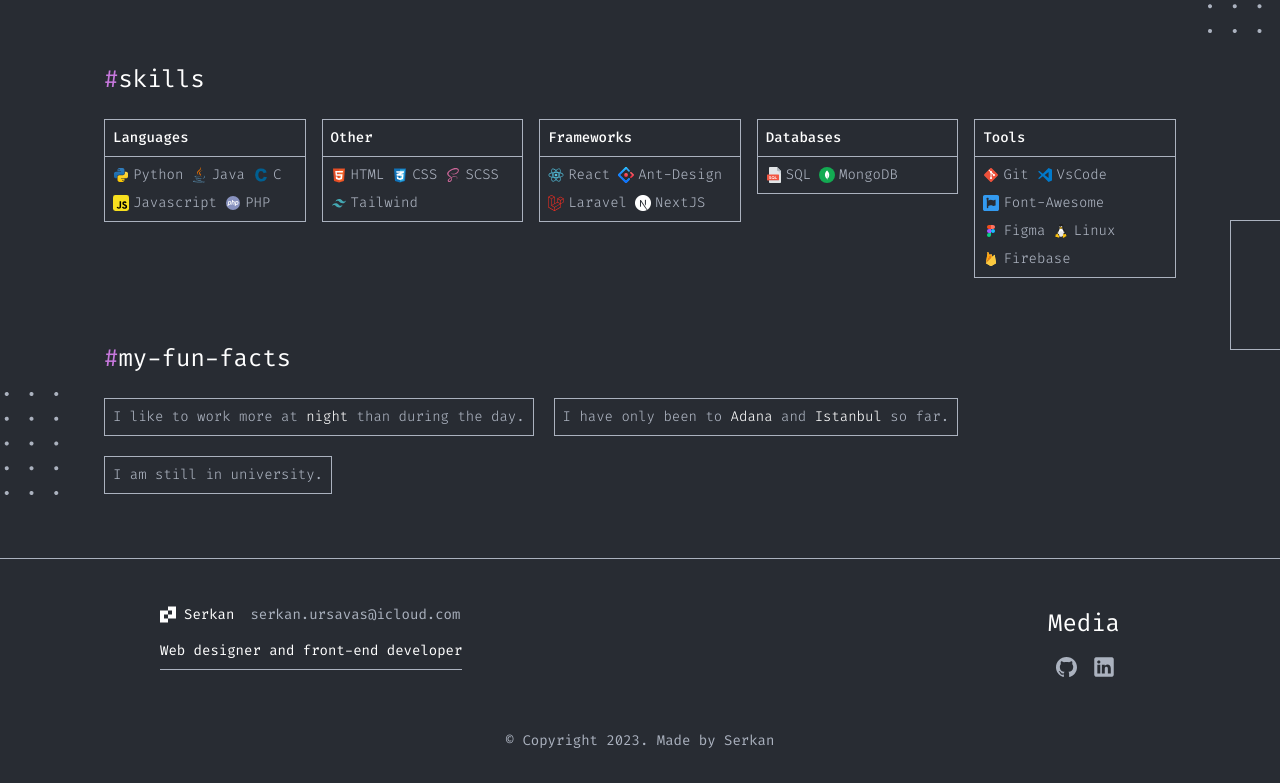
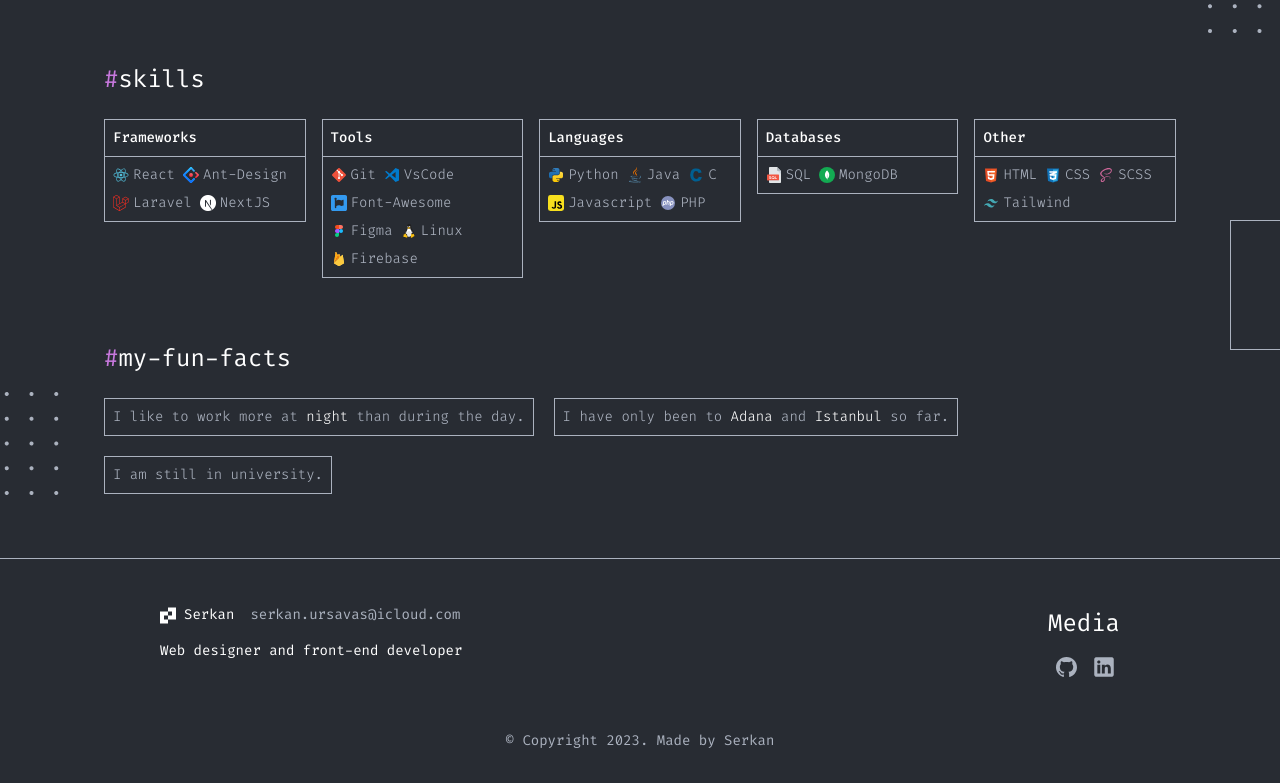
Before and after one commit to serkanursavas/portfolio, a React (Vite) app: page /about in a window 1280 px wide. Shown: the part 730-1513 px from the top of the page. Built offline with nearby package versions, Linux system fonts and the light colour scheme; what js-confetti would draw is missing.

Commit message:
fix - styles for skills

```diff
--- a/src/components/Footer.jsx
+++ b/src/components/Footer.jsx
@@ -9,7 +9,7 @@
       <div className="border-t-[1px] border-grey w-full z-20 relative bg-background text-sm">
         <div className="px-6 sm:px-40 py-8 text-white">
           <div className="flex flex-col md:flex-row justify-between items-center">
-            <div className="border-b border-grey pb-2">
+            <div className="border-b border-grey sm:border-b-0 pb-2">
               <div className="flex space-x-4">
                 <div className="flex space-x-2 items-center">
                   <img
--- a/src/pages/Home.jsx
+++ b/src/pages/Home.jsx
@@ -50,7 +50,7 @@
     <AnimatedPage>
       <main className="w-full">
         <div className="sm:grid sm:grid-cols-2 sm:gap-4 sm:mt-8 sm:items-center lg:gap-24">
-          <div className="mt-8 text-white text-xl sm:text-[36px] space-y-6 font-medium">
+          <div className="mt-8 text-white text-xl sm:text-[36px] space-y-6 font-medium sm:leading-[48px]">
             Serkan is a <span className="text-primary">web designer</span> and
             <span className="text-primary"> front-end developer</span>
             <p className=" text-grey text-sm sm:text-base font-normal">
--- a/src/store/about.js
+++ b/src/store/about.js
@@ -45,14 +45,15 @@
 ]
 
 const skills = [
-  { title: 'Languages', skills: [skill[1], skill[2], skill[3], skill[4], skill[18]] },
-  { title: 'Other', skills: [skill[5], skill[6], skill[7], skill[16]] },
   { title: 'Frameworks', skills: [skill[0], skill[8], skill[17], skill[19]] },
-  { title: 'Databases', skills: [skill[9], skill[20]] },
   {
     title: 'Tools',
     skills: [skill[10], skill[11], skill[12], skill[13], skill[14], skill[15]]
-  }
+  },
+  { title: 'Languages', skills: [skill[1], skill[2], skill[3], skill[4], skill[18]] },
+  ,
+  { title: 'Databases', skills: [skill[9], skill[20]] },
+  { title: 'Other', skills: [skill[5], skill[6], skill[7], skill[16]] }
 ]
 
 export default skills
```
Also changed, not shown: src/pages/About.jsx (+9 -6 lines).
